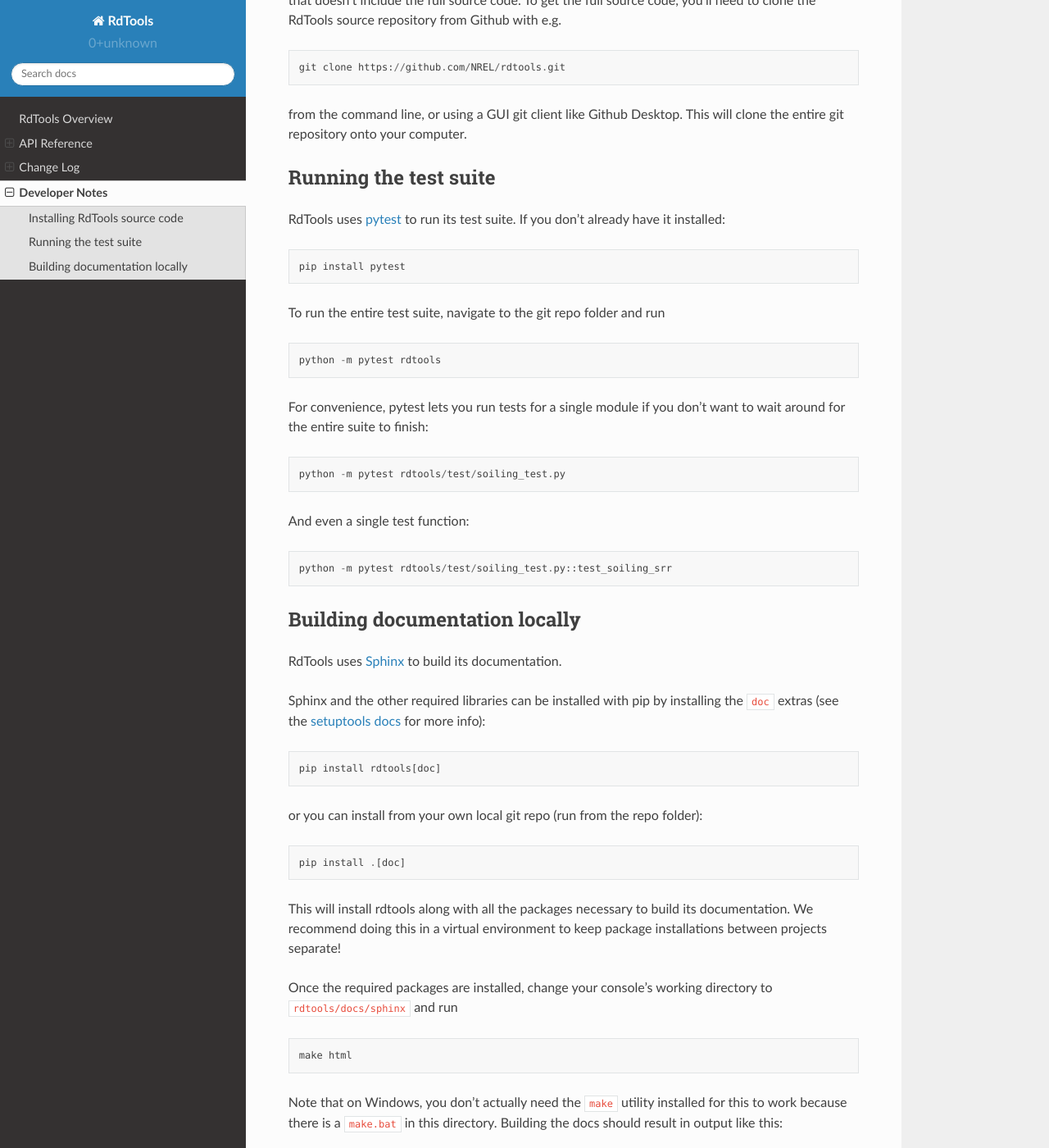
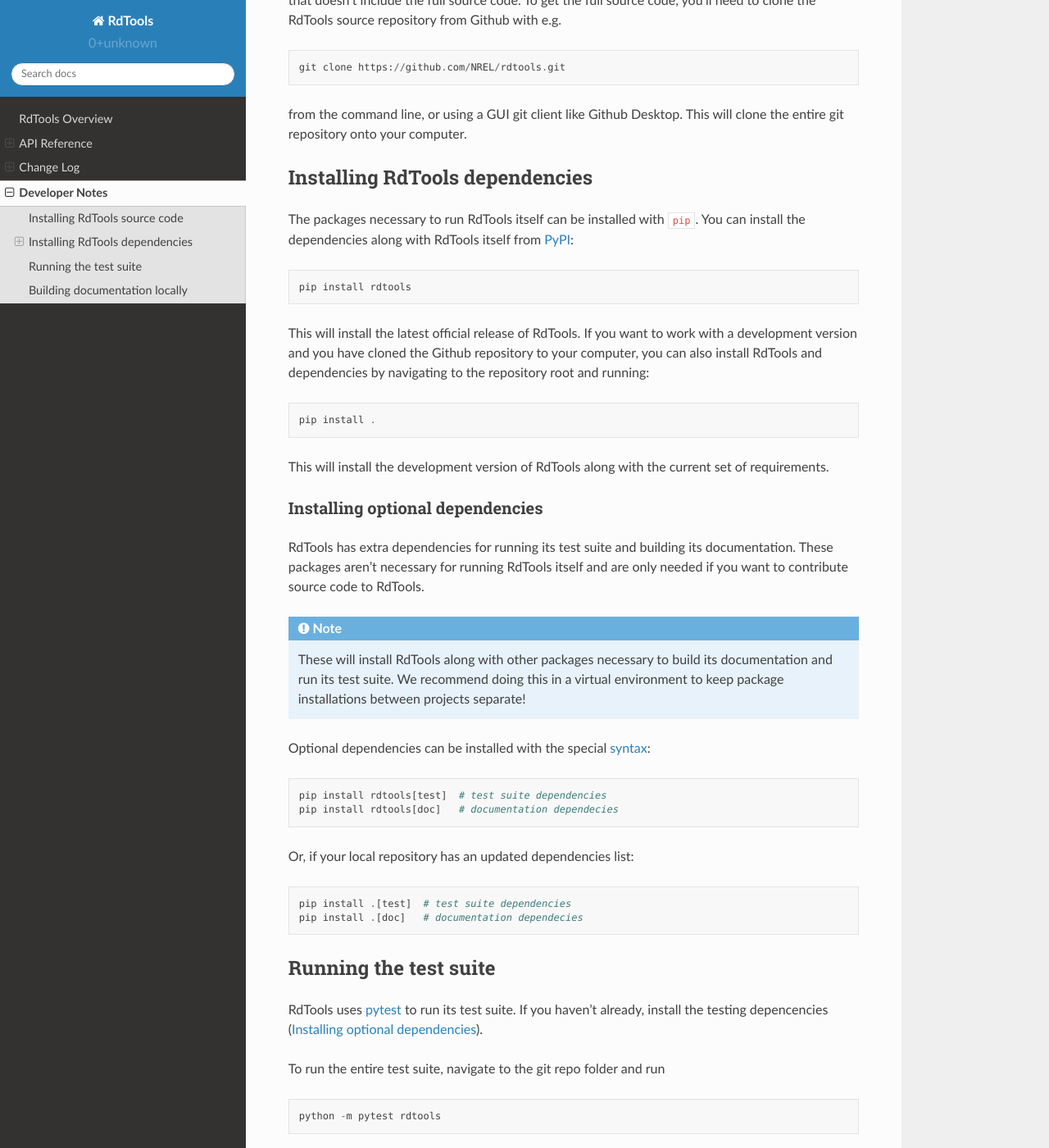
Before and after one commit to NREL/rdtools, a Sphinx documentation site: the page built from docs/sphinx/source/developer_notes.rst, in a window 1280 px wide and 1400 px high, scrolled down 323 px. Shown: the whole window at 82% size. Built offline with Sphinx 7.4.7 and the Read the Docs theme 2.0.0, drawn with Linux system fonts in a browser that asks for light colours; pages that are not in the unit, such as notebooks, are missing from menus; some of the changed text lies outside the part shown.

Commit message:
update developer notes with more detailed installation instructions

```diff
--- a/docs/sphinx/source/developer_notes.rst
+++ b/docs/sphinx/source/developer_notes.rst
@@ -21,15 +21,65 @@
 from the command line, or using a GUI git client like Github Desktop.  This
 will clone the entire git repository onto your computer.
 
+Installing RdTools dependencies
+-------------------------------
+
+The packages necessary to run RdTools itself can be installed with ``pip``.
+You can install the dependencies along with RdTools itself from
+`PyPI <https://pypi.org/project/rdtools/>`_:
+
+::
+
+    pip install rdtools
+
+This will install the latest official release of RdTools.  If you want to work
+with a development version and you have cloned the Github repository to your
+computer, you can also install RdTools and dependencies by navigating to the
+repository root and running:
+
+::
+
+    pip install .
+
+This will install the development version of RdTools along with the current
+set of requirements.
+
+.. _installing-optional-dependencies:
+
+Installing optional dependencies
+~~~~~~~~~~~~~~~~~~~~~~~~~~~~~~~~
+
+RdTools has extra dependencies for running its test suite and building its
+documentation.  These packages aren't necessary for running RdTools itself and
+are only needed if you want to contribute source code to RdTools.
+
+.. note::
+    These will install RdTools along with other packages necessary to build its
+    documentation and run its test suite.  We recommend doing this in a virtual
+    environment to keep package installations between projects separate!
+
+Optional dependencies can be installed with the special
+`syntax <https://setuptools.readthedocs.io/en/latest/setuptools.html#declaring-extras-optional-features-with-their-own-dependencies>`_:
+
+::
+
+    pip install rdtools[test]  # test suite dependencies
+    pip install rdtools[doc]   # documentation dependecies
+
+Or, if your local repository has an updated dependencies list:
+
+::
+
+    pip install .[test]  # test suite dependencies
+    pip install .[doc]   # documentation dependecies
+
+
 Running the test suite
 ----------------------
 
 RdTools uses `pytest <https://docs.pytest.org/en/latest/>`_ to run its test
-suite.  If you don't already have it installed:
-
-::
-
-    pip install pytest
+suite.  If you haven't already, install the testing depencencies
+(:ref:`installing-optional-dependencies`).
 
 To run the entire test suite, navigate to the git repo folder and run
 
@@ -55,24 +105,8 @@
 ------------------------------
 
 RdTools uses `Sphinx <https://www.sphinx-doc.org/>`_ to build its documentation.
-
-Sphinx and the other required libraries can be installed with pip by
-installing the ``doc`` extras (see the `setuptools docs <https://setuptools.readthedocs.io/en/latest/setuptools.html#declaring-extras-optional-features-with-their-own-dependencies>`_
-for more info):
-
-::
-
-    pip install rdtools[doc]
-
-or you can install from your own local git repo (run from the repo folder):
-
-::
-
-    pip install .[doc]
-
-This will install rdtools along with all the packages necessary to build its
-documentation.  We recommend doing this in a virtual environment to keep
-package installations between projects separate!
+If you haven't already, install the documentation depencencies
+(:ref:`installing-optional-dependencies`).
 
 Once the required packages are installed, change your console's working
 directory to ``rdtools/docs/sphinx`` and run
```
